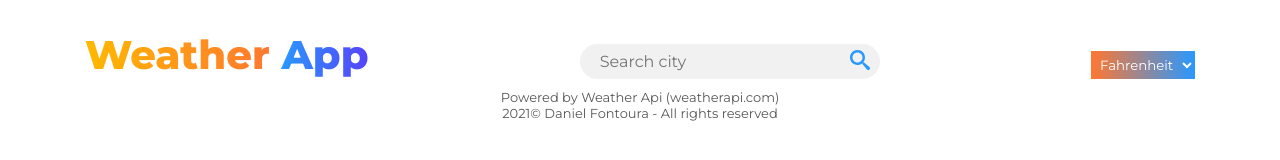
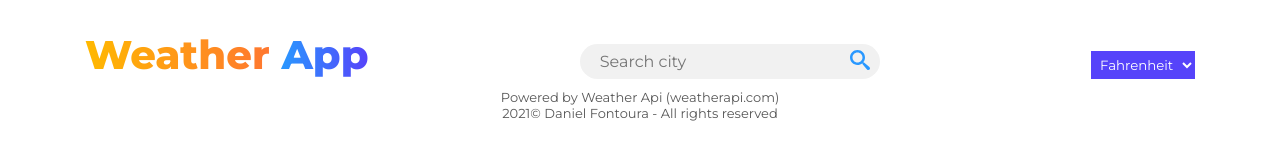
Before and after one commit to danielfontoura182/weather-app, a plain HTML site: page index.html in a window 1280 px wide. Drawn offline with Linux system fonts and the light colour scheme.

Commit message:
change degree selection background

```diff
--- a/sass/_home.scss
+++ b/sass/_home.scss
@@ -55,11 +55,7 @@ body {
   font-family: inherit;
   color: $color-main-white;
   outline: none;
-  background-image: linear-gradient(
-    to right,
-    rgba($color-secondary-dark, 1),
-    rgba($color-primary-light, 1)
-  );
+  background: $color-primary-dark;
   padding: 0.5rem;
   border: none;
   align-self: flex-end;
```
Also changed, not shown: css/main.min.css, 1 other file.
